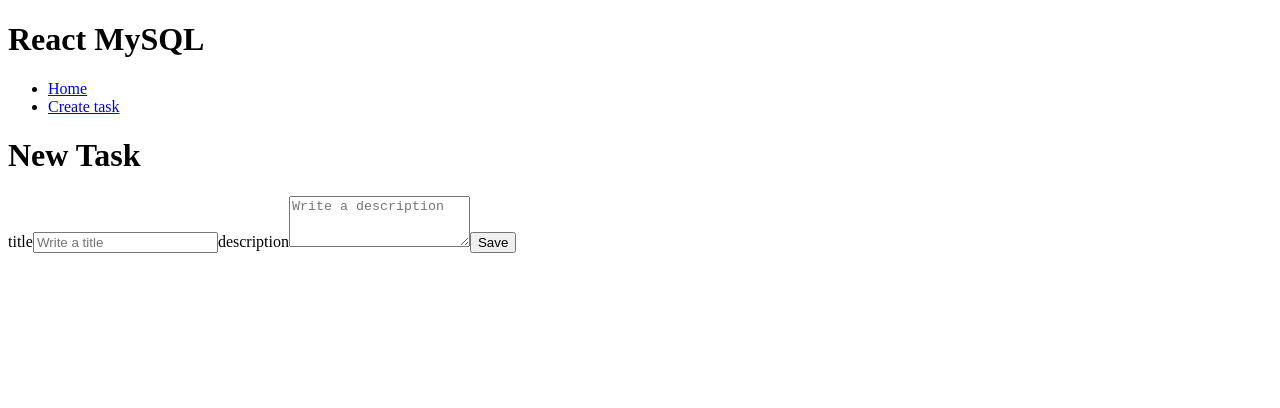
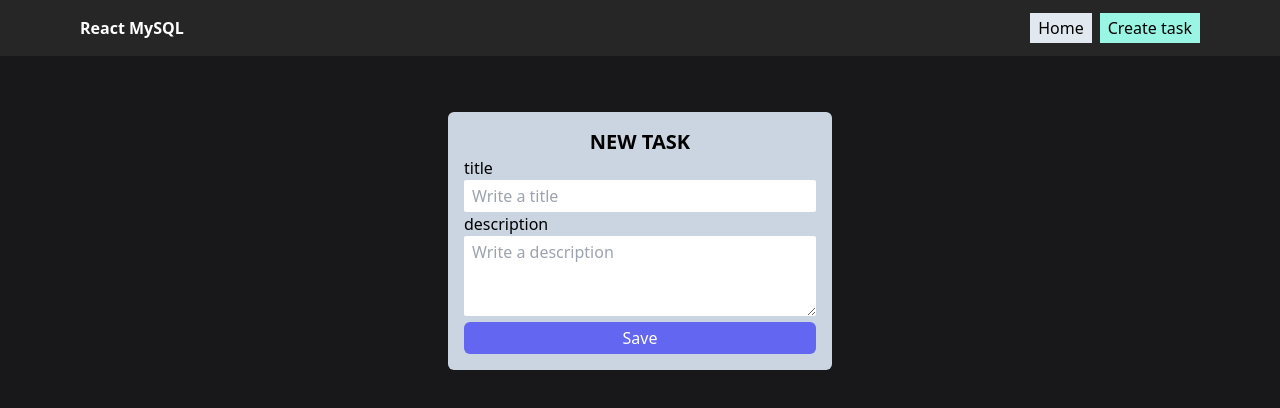
Before and after one commit to anibalalpizar/mern-mysql-crud, a React (Vite) app in the folder client/: page /new in a window 1280 px wide. Shown: the top 408 px of the page. Built offline with nearby package versions, Linux system fonts and the light colour scheme.

Commit message:
tailwindcss

```diff
--- a/client/package.json
+++ b/client/package.json
@@ -19,6 +19,9 @@
     "@types/react": "^18.0.26",
     "@types/react-dom": "^18.0.9",
     "@vitejs/plugin-react": "^3.0.0",
+    "autoprefixer": "^10.4.13",
+    "postcss": "^8.4.21",
+    "tailwindcss": "^3.2.4",
     "vite": "^4.0.0"
   }
 }
--- /dev/null
+++ b/client/postcss.config.cjs
@@ -0,0 +1,6 @@
+module.exports = {
+  plugins: {
+    tailwindcss: {},
+    autoprefixer: {},
+  },
+}
--- a/client/src/App.jsx
+++ b/client/src/App.jsx
@@ -7,8 +7,10 @@ import Narbar from './components/Navbar'
 
 function App() {
   return (
+    <div className="bg-zinc-900 h-screen">
+      <Narbar />
+      <div className="container m-auto py-4 px-20">
         <TaskContextProvider>
-      <Narbar />
           <Routes>
             <Route path='/' element={<TasksPage />} />
             <Route path='/new' element={<TaskForm />} />
@@ -16,6 +18,8 @@ function App() {
             <Route path='*' element={<NotFound />} />
           </Routes>
         </TaskContextProvider>
+      </div>
+    </div>
   )
 }
 
--- a/client/src/components/Navbar.jsx
+++ b/client/src/components/Navbar.jsx
@@ -2,14 +2,16 @@ import { Link } from 'react-router-dom'
 
 function Navbar() {
     return (
-        <div>
-            <h1>React MySQL</h1>
-            <ul>
+        <div className='bg-neutral-800 flex justify-between px-20 py-4'>
+            <Link to="/" className='text-white font-bold'>
+                <h1 >React MySQL</h1>
+            </Link>
+            <ul className='flex gap-x-2'>
                 <li>
-                    <Link to="/">Home</Link>
+                    <Link to="/" className='bg-slate-200 px-2 py-1'>Home</Link>
                 </li>
                 <li>
-                    <Link to="/new">Create task</Link>
+                    <Link to="/new" className='bg-teal-200 px-2 py-1'>Create task</Link>
                 </li>
             </ul>
         </div>
--- a/client/src/components/TaskCard.jsx
+++ b/client/src/components/TaskCard.jsx
@@ -8,14 +8,18 @@ function TaskCard({ task }) {
         await toggleTaskDone(task.id)
     }
     return (
-        <div>
-            <h2>{task.title}</h2>
-            <p>{task.description}</p>
-            <span>{task.done === 1 ? "✅" : "❌"}</span>
+        <div className='bg-zinc-700 text-white rounded-md p-4'>
+            <header className='flex justify-between'>
+                <h2 className='text-sm font-bold'>{task.title}</h2>
+                <span>{task.done === 1 ? "✅" : "❌"}</span>
+            </header>
+            <p className='text-xs'>{task.description}</p>
             <span>{task.createAt}</span>
-            <button onClick={() => deleteTask(task.id)}>Delete</button>
-            <button onClick={() => navigate(`/edit/${task.id}`)}>Edit</button>
-            <button onClick={() => handleDone(task.done)}>Toggle task</button>
+            <div className="flex gap-x-1">
+                <button className='bg-slate-300 px-2 py-1 text-black' onClick={() => deleteTask(task.id)}>Delete</button>
+                <button className='bg-slate-300 px-2 py-1 text-black' onClick={() => navigate(`/edit/${task.id}`)}>Edit</button>
+                <button className='bg-slate-300 px-2 py-1 text-black' onClick={() => handleDone(task.done)}>Toggle task</button>
+            </div>
         </div>
     )
 }
--- a/client/src/context/TaskProvider.jsx
+++ b/client/src/context/TaskProvider.jsx
@@ -54,7 +54,7 @@ export const TaskContextProvider = ({ children }) => {
             await toggleTaskDoneRequest(id, taskFound.done === 0 ? true : false);
             setTasks(
                 tasks.map((task) =>
-                    task.id === id ? { ...task, done: !task.done } : task
+                    task.id === id ? { ... task, done: !task.done } : task
                 )
             );
         } catch (error) {
--- a/client/src/index.css
+++ b/client/src/index.css
@@ -0,0 +1,3 @@
+@tailwind base;
+@tailwind components;
+@tailwind utilities;
--- a/client/src/pages/TaskForm.jsx
+++ b/client/src/pages/TaskForm.jsx
@@ -26,7 +26,6 @@ function TaskForm() {
     }, [])
     return (
         <div>
-            <h1>{params.id ? "Edit Task" : "New Task"}</h1>
             <Formik
                 initialValues={task}
                 enableReinitialize={true}
@@ -34,10 +33,10 @@ function TaskForm() {
                     console.log(values)
                     if (params.id) {
                         await updateTask(params.id, values)
-                        navigate("/")
                     } else {
                         await createTask(values)
                     }
+                    navigate("/")
                     setTask({
                         title: "",
                         description: "",
@@ -45,13 +44,14 @@ function TaskForm() {
                 }}
             >
                 {({ handleChange, handleSubmit, values, isSubmitting }) => (
-                    <Form onSubmit={handleSubmit}>
-                        <label>title</label>
-                        <input type='text' name='title' placeholder='Write a title' onChange={handleChange} value={values.title} />
+                    <Form onSubmit={handleSubmit} className='bg-slate-300 max-w-sm rounded-md p-4 mx-auto mt-10'>
+                        <h1 className='text-xl font-bold uppercase text-center'>{params.id ? "Edit Task" : "New Task"}</h1>
+                        <label className='block'>title</label>
+                        <input type='text' name='title' placeholder='Write a title' className='px-2 py-1 rounded-sm w-full' onChange={handleChange} value={values.title} />
 
-                        <label>description</label>
-                        <textarea type="text" name="description" rows="3" placeholder='Write a description' onChange={handleChange} value={values.description}></textarea>
-                        <button type='submit' disabled={isSubmitting}>
+                        <label className='block'>description</label>
+                        <textarea type="text" name="description" rows="3" placeholder='Write a description' className='px-2 py-1 rounded-sm w-full' onChange={handleChange} value={values.description}></textarea>
+                        <button type='submit' disabled={isSubmitting} className='block bg-indigo-500 px-2 py-1 text-white w-full rounded-md'>
                             {isSubmitting ? "Saving..." : "Save"}
                         </button>
                     </Form>
--- a/client/src/pages/TasksPage.jsx
+++ b/client/src/pages/TasksPage.jsx
@@ -14,8 +14,10 @@ function TasksPage() {
     }
     return (
         <div>
-            <h1>Tasks</h1>
-            {renderMain()}
+            <h1 className='text-5xl text-white font-bold text-center'>Tasks</h1>
+            <div className='grid grid-cols-3 gap-2'>
+                {renderMain()}
+            </div>
         </div>
     )
 }
--- /dev/null
+++ b/client/tailwind.config.cjs
@@ -0,0 +1,8 @@
+/** @type {import('tailwindcss').Config} */
+module.exports = {
+  content: ["./index.html", "./src/**/*.{js,ts,jsx,tsx}"],
+  theme: {
+    extend: {},
+  },
+  plugins: [],
+};
```
Also changed, not shown: 1 other file (tests, documents, lock files or other folders). Lines whose indentation alone changed are shown as unchanged.
